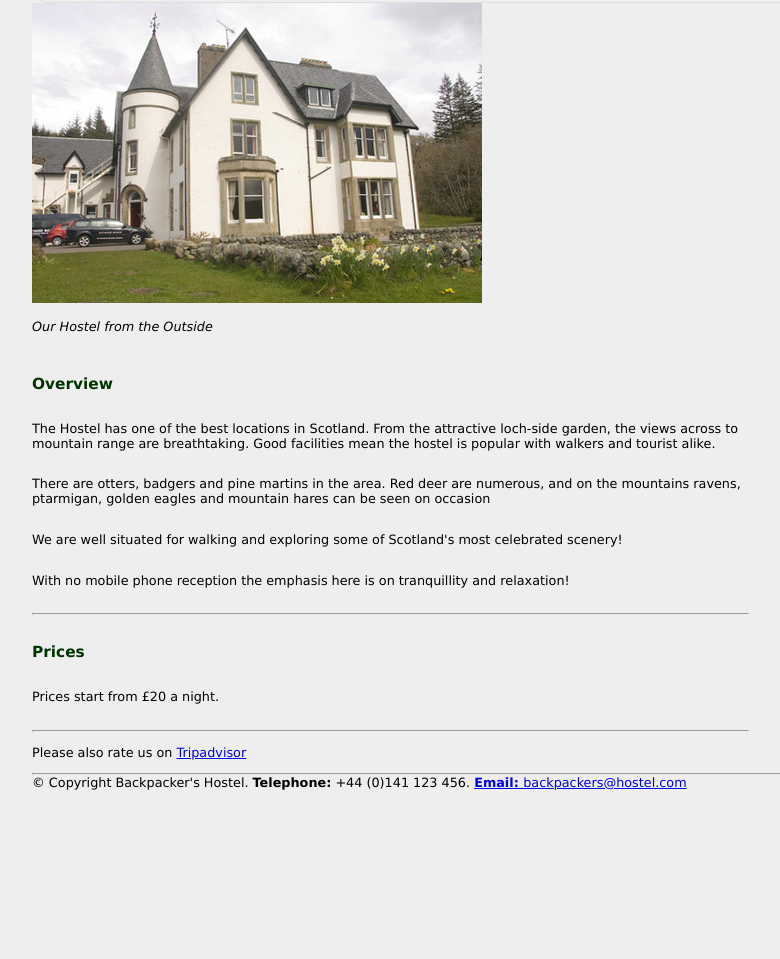
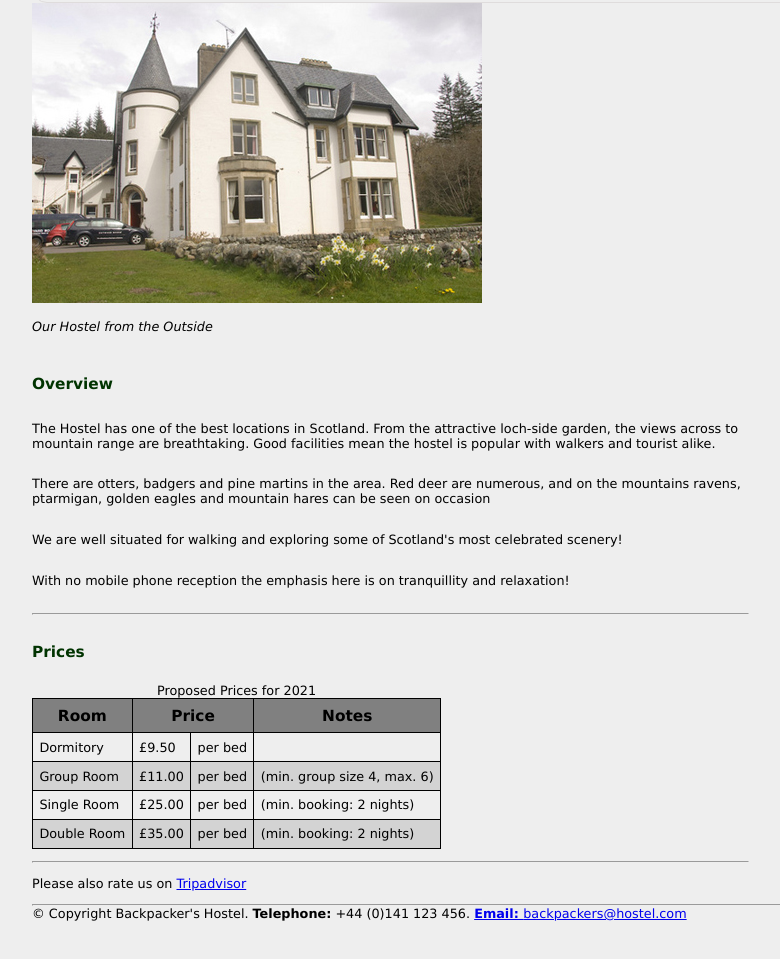
Before and after one commit to K-Smiley/HostelHomePage.eg, a plain HTML site: page index.html in a window 1280 px wide. Shown: the part 306-1265 px from the top of the page, without its empty margins (96-876 px from the left). Before the commit the page ends 1134 px from the top, so only its background shows below. Drawn offline with Linux system fonts and the light colour scheme.

Commit message:
Week5. Task3

```diff
--- a/index.html
+++ b/index.html
@@ -50,7 +50,46 @@
         <hr>
         <section>
             <h2>Prices</h2>
-            <p id="prices" class="underlined"> Prices start from £20 a night.</p>
+
+
+            <!-- prices table-->
+            <table>
+                <caption>Proposed Prices for 2021</caption>
+                <thead>
+                    <th>Room</th>
+                    <th colspan="2">Price</th>
+                    <th>Notes</th>
+                </thead>
+
+                <tbody>
+                    <tr>
+                        <td>Dormitory</td>
+                        <td>£9.50</td>
+                        <td>per bed</td>
+                        <td> </td>
+                    </tr>
+                    <tr>
+                        <td>Group Room</td>
+                        <td>£11.00</td>
+                        <td>per bed</td>
+                        <td> (min. group size 4, max. 6)</td>
+                    </tr>
+                    <tr>
+                        <td>Single Room</td>
+                        <td>£25.00</td>
+                        <td>per bed</td>
+                        <td> (min. booking: 2 nights)</td>
+                    </tr>
+                    <tr>
+                        <td>Double Room</td>
+                        <td>£35.00</td>
+                        <td>per bed</td>
+                        <td> (min. booking: 2 nights)</td>
+                    </tr>
+                </tbody>
+                </thead>
+
+            </table>
         </section>
         <hr>
         <aside>
--- a/style.css
+++ b/style.css
@@ -58,6 +58,32 @@ main {
   height: 500px;
 }
 
+table {
+  border-collapse: collapse;
+  margin-top: 0.5em;
+}
+
+table,
+th,
+td {
+  border: 1px solid black;
+  padding: 0.5em;
+}
+
+thead {
+  font-weight: normal;
+  background-color: gray;
+  font-size: larger;
+}
+
+tr:nth-child(even) {
+  background-color: lightgrey;
+}
+
+tr:hover {
+  background-color: lightgreen;
+}
+
 /* navbar */
 nav {
   background-color: #183c28;
```
